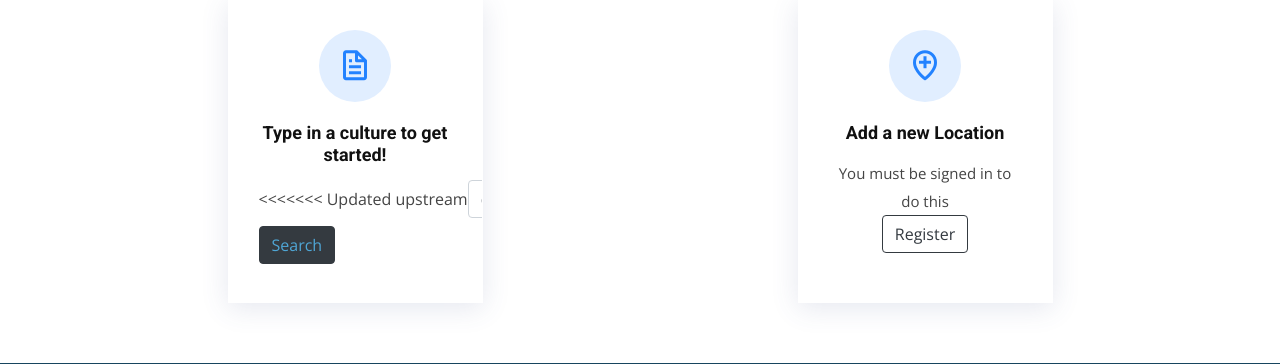
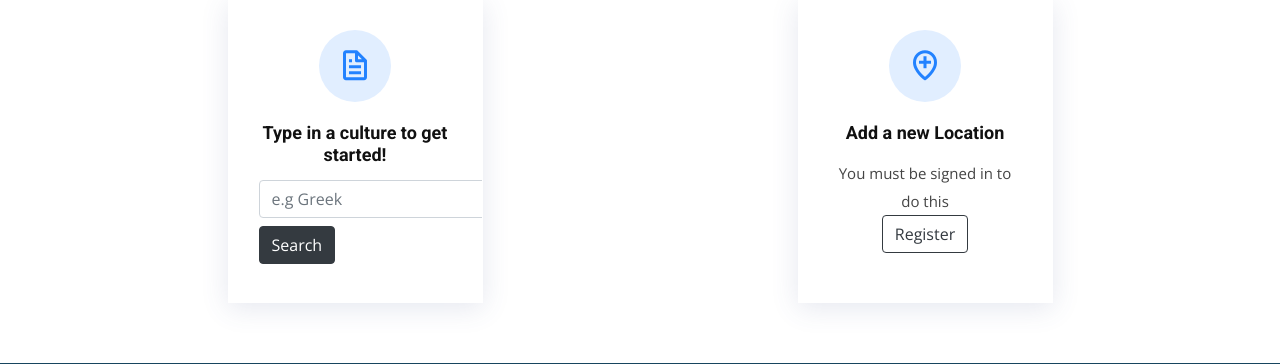
Before and after one commit to Parry-Parry/CityScannerWAD2, a Django app: page / in a window 1280 px wide. Shown: the part 861-1225 px from the top of the page. Run offline with Django 3.2, Linux system fonts and the light colour scheme; some libraries are stand-ins or nearby versions.

Commit message:
searchbar from homepage takes user to right place

```diff
--- a/scanner/views.py
+++ b/scanner/views.py
@@ -9,6 +9,11 @@ from django.template.defaultfilters import slugify
 
 # Create your views here.
 def homepage(request):
+    if request.method=='POST':
+        search = request.POST.get('culturebox')
+        slug_search = slugify(search)
+        return redirect(reverse('scanner:choose_type', args=[slug_search]))
+
     return render(request, 'scanner/homepage.html')
 def search(request):
     return render(request, 'scanner/search.html')
@@ -18,7 +23,7 @@ def locationchoice(request):
     if request.method=='POST':
         search = request.POST.get('culture_search')
         slug_search = slugify(search)
-        return redirect(reverse('scanner:choose_type', arg=[slug_search]))
+        return redirect(reverse('scanner:choose_type', args=[slug_search]))
 
     return render(request, 'scanner/locationchoice.html')
 
--- a/templates/scanner/homepage.html
+++ b/templates/scanner/homepage.html
@@ -32,17 +32,14 @@ Get Started
             <div class="icon-box icon-box-blue">
               <div class="icon"><i class="bx bx-file"></i></div>
               <h4 class="title"><a href="">Type in a culture to get started!</a></h4>
-              <form class="form-inline">
+              <form class="form-inline" method='post' action="{% url 'home' %}">
+                {% csrf_token %}
                 <div class="form-group mb-2">
-<<<<<<< Updated upstream
-                  <label for="culture" class="sr-only">Type Here!</label>
-                  <input type="text" class="form-control" name="culturebox" id="culture" placeholder="e.g Greece">
-=======
-                  <label for="inputPassword2" class="sr-only">Type Here!</label>
-                  <input type="text" class="form-control" id="inputPassword2" placeholder="e.g Greek">
->>>>>>> Stashed changes
+                <label for="culture" class="sr-only">Type Here!</label>
+
+                  <input type="text" class="form-control" name="culturebox" id="culture" placeholder="e.g Greek">
                 </div>
-                <button type="submit" class="btn btn-dark mb-2"><a href="{% url 'scanner:choose_type' %}">Search</a></button>
+                <button type="submit" class="btn btn-dark mb-2">Search</button>
               </form>
             </div>
           </div>
```
